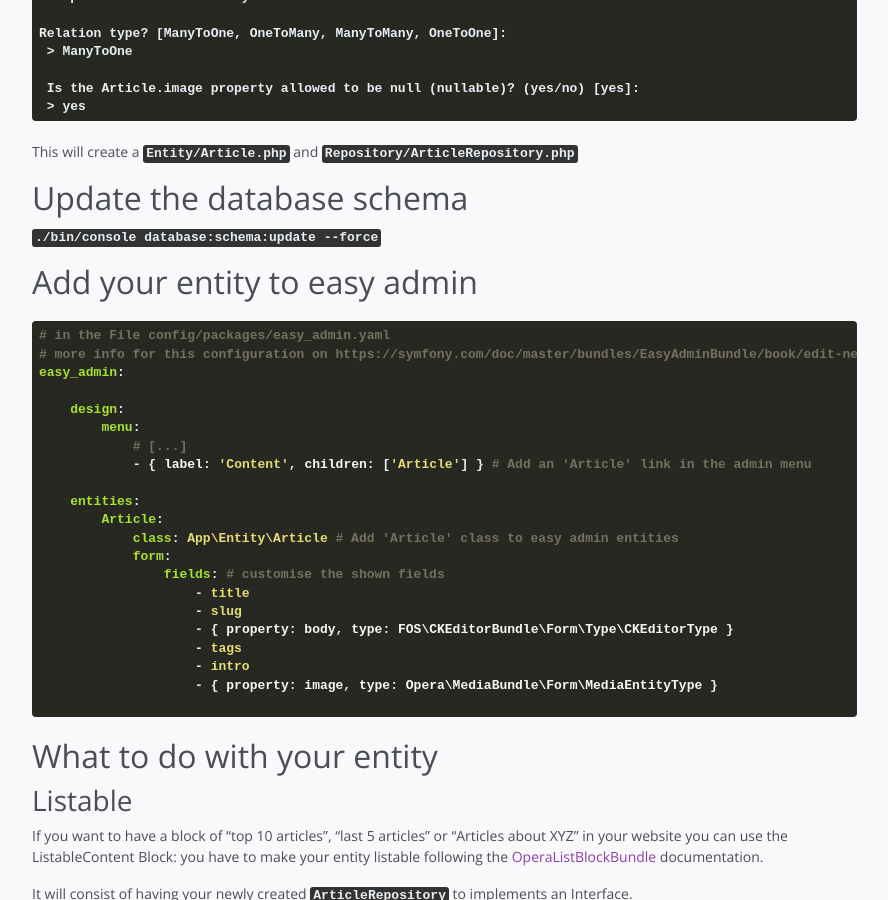
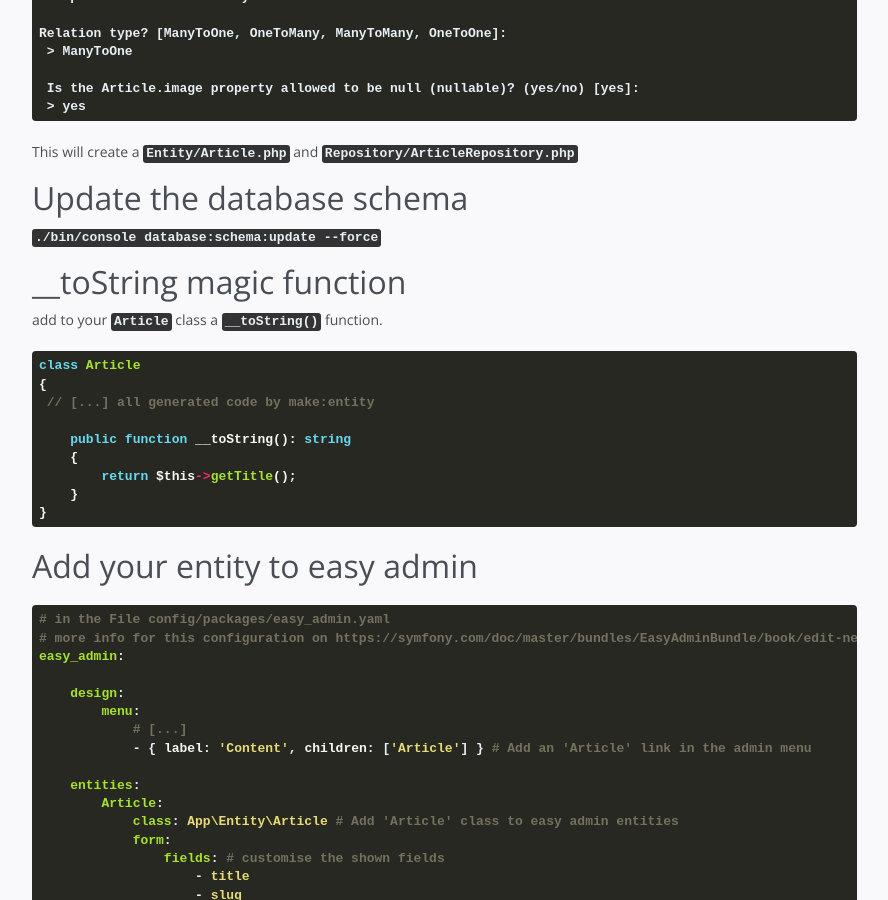
Before and after one commit to opera-project/opera-project.github.io, a Jekyll site: the page built from entities.md, in a window 1280 px wide and 900 px high, scrolled down 1148 px. Shown: the whole window, without its empty margins (338-1226 px from the left). Built offline with Jekyll 4.4.1, drawn with Linux system fonts in a browser that asks for light colours; nearby versions of some CDN libraries; some of the changed text lies outside the part shown.

Commit message:
update doc entity

````diff
--- a/entities.md
+++ b/entities.md
@@ -68,6 +68,22 @@ This will create a `Entity/Article.php` and `Repository/ArticleRepository.php`
 ## Update the database schema
 `./bin/console database:schema:update --force`
 
+## __toString magic function
+
+add to your `Article` class a `__toString()` function.
+
+```php
+class Article
+{
+ // [...] all generated code by make:entity
+
+    public function __toString(): string
+    {
+        return $this->getTitle();
+    }
+}
+```
+
 ## Add your entity to easy admin
 
 ```yaml
````
Also changed, not shown: quick-setup.md (+1 -1 lines).
